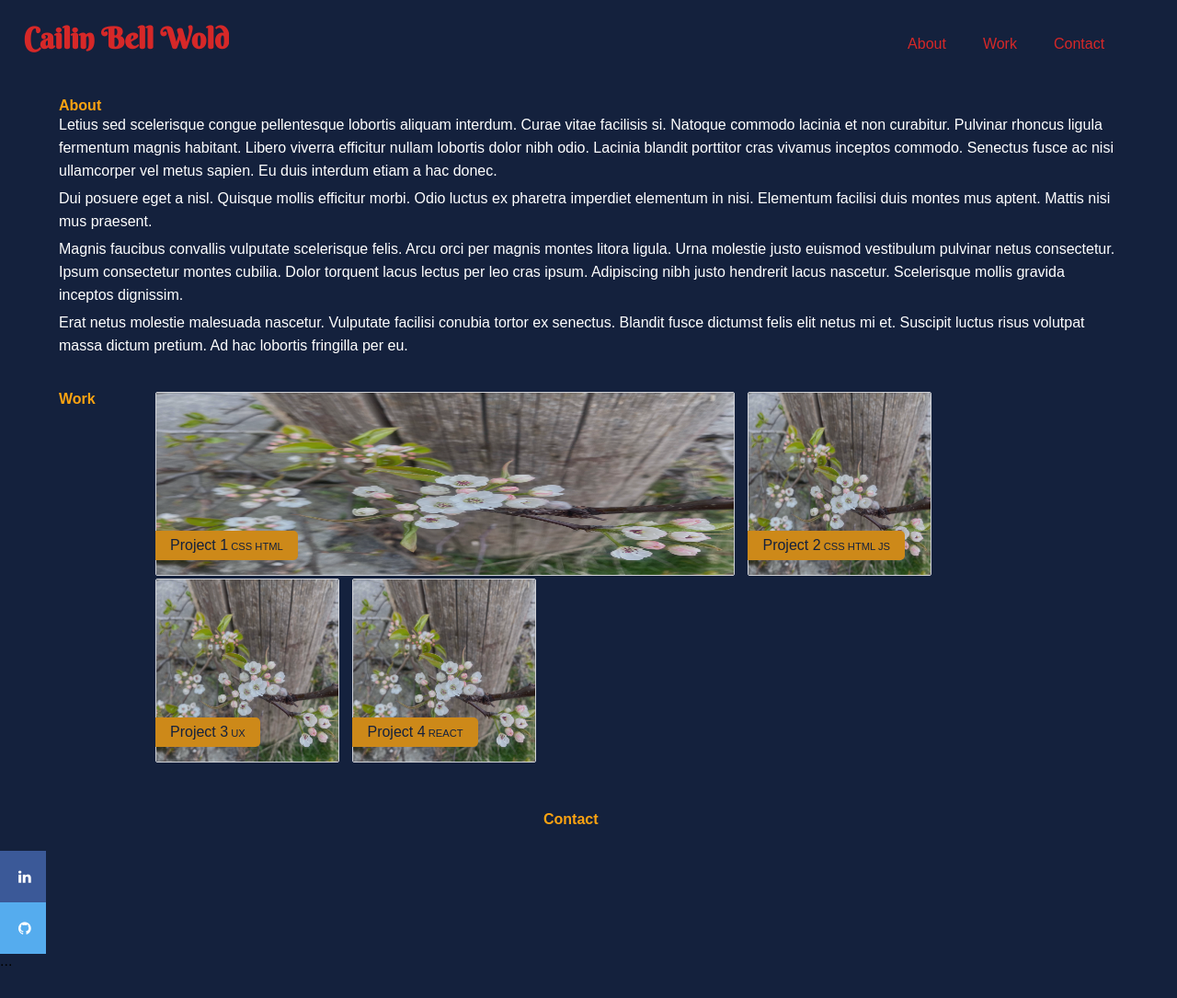
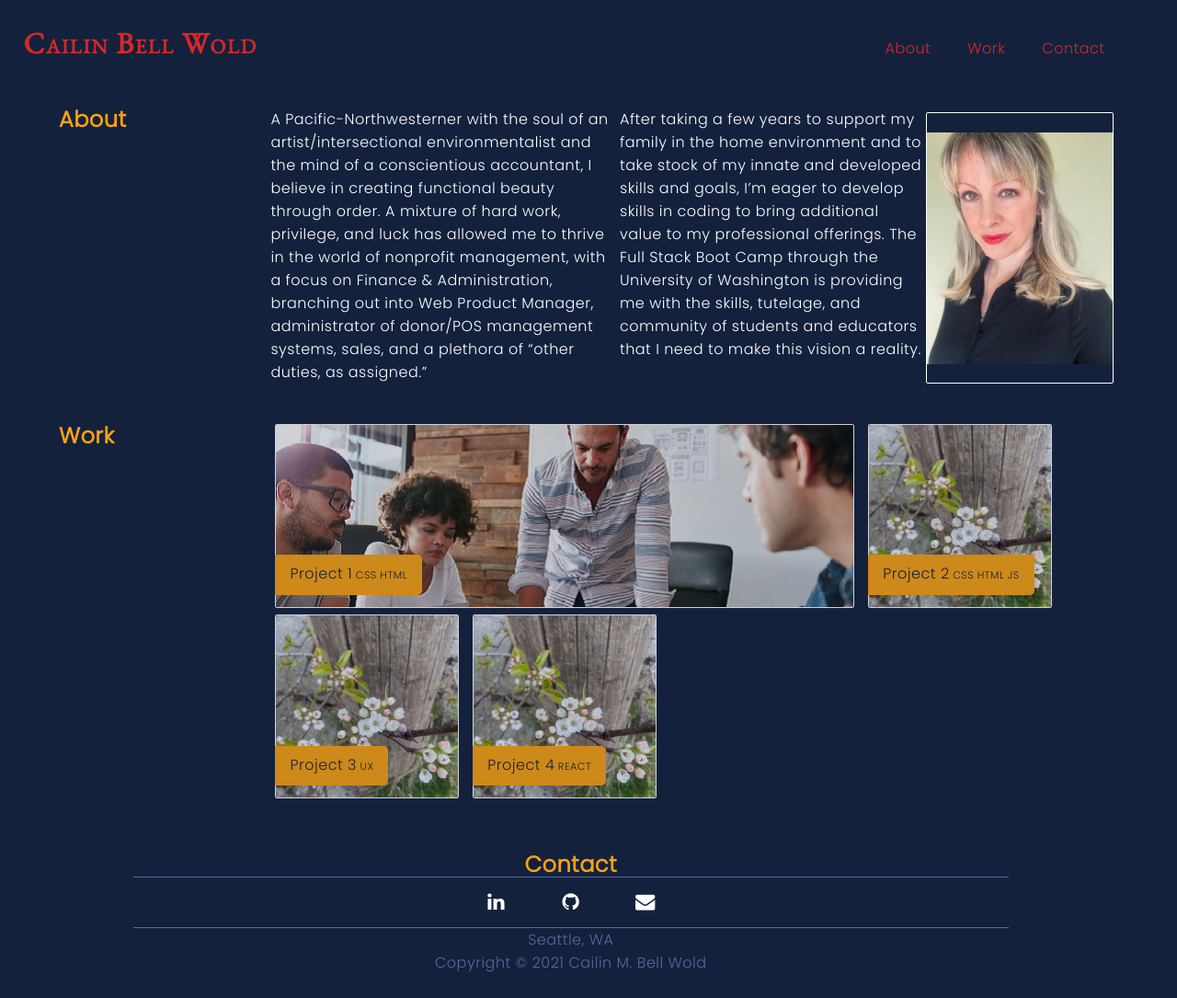
Before and after one commit to CailinBellWold/Web-Developer-Portfolio, a plain HTML site: page index.html in a window 1280 px wide. Shown: the whole page at 92% size. Before the commit the page ends 1053 px from the top, so only its background shows below. Drawn offline with nearby package versions, Linux system fonts and the light colour scheme.

Commit message:
Added Headshot, Updated Fonts, Linked Project1

```diff
--- a/assets/css/style.css
+++ b/assets/css/style.css
@@ -2,6 +2,7 @@
 :root {
   --c--black: #000000;
   --c-dblue: #14213D;
+  --c-lblue: #566a9c;
   --c-yellow: #FCA311;
   --c-red: #d62828;
   --c-lgrey: #E5E5E5;
@@ -26,11 +27,15 @@ body {
   display: flex;
   flex-direction: column;
   background-color: var(--c-dblue);
+  font-family: 'Poppins', sans-serif;
+  font-weight: 400;
+  font-style: normal;
+  letter-spacing: .5px;
+  line-height: 1.6em;
 }
 
 /*Flexbox Container Inside of Body*/
 .header {
-  /*background-color: var(--c-dblue);*/
   color: var(--c-red);
   text-align: left;
   display: flex;
@@ -44,11 +49,15 @@ body {
 /*Item inside Header Inside Body*/
 h1 {
   font-size: 200%;
-  font-family: 'Berkshire Swash', cursive;
+  font-family: 'EB Garamond', serif;
+  letter-spacing: .05em;
   margin: 0 0em;
   white-space: nowrap;
   overflow: hidden;
+  font-variant: small-caps;
 }
+
+
 
 /*Item inside Header Inside Body*/
 nav ul {
@@ -74,10 +83,18 @@ nav a:hover {
 
 .main {
   margin: 1% 5%;
+  display: flex;
+  flex-direction: row;
 }
 
 h2 {
-color: var(--c-yellow)
+color: var(--c-yellow);
+font-size: 1.5em;
+}
+
+
+.main h2 {
+  min-width: 20%;
 }
 
 .main p {
@@ -86,6 +103,14 @@ color: var(--c-yellow)
   color: var(--c-white);
 }
 
+.main img {
+  overflow: hidden;
+  white-space: nowrap;
+  object-fit: scale-down;
+  margin: 5px;
+  object-fit: contain;
+
+}
 .projects {
   /*background-color: var(--c-lgrey);*/
   color: var(--c-dblue);
@@ -98,7 +123,7 @@ color: var(--c-yellow)
 }
 
 .projects h2 {
-  min-width: 100px;
+  min-width: 20%;
 }
 
 .project-container {
@@ -135,6 +160,8 @@ opacity: 1;
   border-radius: 0 5px 5px 0;
   white-space: nowrap;
   overflow: hidden;
+/*font-family: 'IBM Plex Sans', sans-serif;*/
+font-family: 'Poppins', sans-serif;
 }
 
 .tile p span {
@@ -162,34 +189,53 @@ img {
   background-color: var(--c-dblue);
   color: var(--c-white);
   text-align: center;
-  width: 100%;
+
   padding: 2% 5% 2% 2%;
+}
+
+.contact-container {
+  display: inline-block;
+  text-align: center;
+  flex-wrap: nowrap;
+  justify-content: center;
+     border-top: solid var(--c-lblue) .15px;
+  border-bottom: solid var(--c-lblue) .15px;
+  width: 80%;
 }
 
 /* Style all font awesome icons */
 .fa {
-  padding: 20px;
-  font-size: 30px;
-  width: 50px;
+  margin: 2%;
+  font-size: 16em;
+  width: 4%;
   text-align: center;
   text-decoration: none;
 }
 
-/* Add a hover effect if you want */
 .fa:hover {
-  opacity: 0.7;
+  opacity: .5;
 }
 
-/* Set a specific color for each brand */
+/* LinkedIn */
+.fa-linkedin {
+  position: relative;
+  color: var(--c-white);
+  }
 
-/* Facebook */
-.fa-linkedin {
-  background: #3B5998;
-  color: white;
-}
 
-/* Twitter */
+/* GitHub */
 .fa-github {
-  background: #55ACEE;
-  color: white;
-}
+  position: relative;
+  color: var(--c-white);
+  }
+
+  /* Email */
+  .fa-envelope {
+    position: relative;
+    color: var(--c-white);
+  }
+
+  .footer p {
+    color: var(--c-lblue);
+    line-height: 25px;
+  }
--- a/index.html
+++ b/index.html
@@ -13,15 +13,16 @@
 <!--Font-->
 <link rel="preconnect" href="https://fonts.gstatic.com">
 <link href="https://fonts.googleapis.com/css2?family=Berkshire+Swash&display=swap" rel="stylesheet">
-
-
-
+<!--ImageOverlayFont-->
+<link rel="preconnect" href="https://fonts.gstatic.com">
+<link href="https://fonts.googleapis.com/css2?family=EB+Garamond&family=IBM+Plex+Sans:wght@200;300;400&family=Poppins:wght@200;300&display=swap" rel="stylesheet">
 
 </head>
 
 <body>
+
     <header class="header">
-        <h1>Cailin Bell Wold</h1>
+        <h1>Cailin <span>Bell Wold</span></h1>
         <nav>
             <ul>
             <li><a href="#about">About</a></li>
@@ -34,12 +35,11 @@
 <main>
     <section class="main">
         <h2 id="about">About</h2>
-        <p>Letius sed scelerisque congue pellentesque lobortis aliquam interdum. Curae vitae facilisis si. Natoque commodo lacinia et non curabitur. Pulvinar rhoncus ligula fermentum magnis habitant. Libero viverra efficitur nullam lobortis dolor nibh odio. Lacinia blandit porttitor cras vivamus inceptos commodo. Senectus fusce ac nisi ullamcorper vel metus sapien. Eu duis interdum etiam a hac donec.</p>
+        <p>A Pacific-Northwesterner with the soul of an artist/intersectional environmentalist and the mind of a conscientious accountant, I believe in creating functional beauty through order. A mixture of hard work, privilege, and luck has allowed me to thrive in the world of nonprofit management, with a focus on Finance & Administration, branching out into Web Product Manager, administrator of donor/POS management systems, sales, and a plethora of “other duties, as assigned.”</p>
 
-        <p>Dui posuere eget a nisl. Quisque mollis efficitur morbi. Odio luctus ex pharetra imperdiet elementum in nisi. Elementum facilisi duis montes mus aptent. Mattis nisi mus praesent.</p>
+            <p>After taking a few years to support my family in the home environment and to take stock of my innate and developed skills and goals, I’m eager to develop skills in coding to bring additional value to my professional offerings. The Full Stack Boot Camp through the University of Washington is providing me with the skills, tutelage, and community of students and educators that I need to make this vision a reality.</p>
+   <img src="assets/images/Headshot.jpg" alt="Headshot">
 
-        <p>Magnis faucibus convallis vulputate scelerisque felis. Arcu orci per magnis montes litora ligula. Urna molestie justo euismod vestibulum pulvinar netus consectetur. Ipsum consectetur montes cubilia. Dolor torquent lacus lectus per leo cras ipsum. Adipiscing nibh justo hendrerit lacus nascetur. Scelerisque mollis gravida inceptos dignissim.</p>
-        <p>Erat netus molestie malesuada nascetur. Vulputate facilisi conubia tortor ex senectus. Blandit fusce dictumst felis elit netus mi et. Suscipit luctus risus volutpat massa dictum pretium. Ad hac lobortis fringilla per eu.</p>
     </section>
 
 
@@ -47,8 +47,8 @@
     <section class="projects">
         <h2 id="work">Work</h2>
         <section class="project-container">
-            <a class="tile">
-                <img class="preview-lg" src="./assets/images/project1.jpg" alt="Project1">
+            <a class="tile" href="https://cailinbellwold.github.io/Homework01/" target="_blank" rel="noreferrer noopener">
+            <img class="preview-lg" src="assets/images/Project1-Thumbnail.jpg" alt="Project1"  >
                     <p>Project 1<span>  CSS HTML</span></p>
                 </img>
             </a>
@@ -83,16 +83,19 @@
 
 
 <footer class="footer">
-    <h2 id="contact">Contact</p>
-</footer>
+    <h2 id="contact">Contact</h2>
+        <section class="contact-container">
 
+            <!-- Font awesome icons -->
+            <a class="fa fa-linkedin fa-lg" href="https://www.linkedin.com/in/cailinbellwold/" target="_blank" rel="noreferrer noopener" alt="LinkedIn"></a>
+            <a class="fa fa-github fa-lg" href="https://github.com/CailinBellWold" target="_blank" rel="noreferrer noopener" alt="GitHub"></a>
+            <a class="fa fa-envelope fa-lg" href="mailto:cmbellwold@gmail.com?subject=Contact from Portfolio Site" alt="E-mail cmbellwold@gmail.com"></a>
+        </section>
+            <section>
+                <p>Seattle, WA</p>
+                <p>Copyright © 2021 Cailin M. Bell Wold</p>
+            </section>
+    </footer>
 
-<!-- Font awesome icons -->
-<a class="fa fa-linkedin" href="https://www.linkedin.com/in/cailinbellwold/" target="_blank" rel="noreferrer noopener"></a>
-<a class="fa fa-github" href="https://github.com/CailinBellWold" target="_blank" rel="noreferrer noopener"></a>
-...
-
-
-<!-- <script src="js/scripts.js"></script> -->
-</body>
+    </body>
 </html>
```
Also changed, not shown: assets/images/Headshot.jpg (added), assets/images/Project1-Thumbnail.jpg (added).
